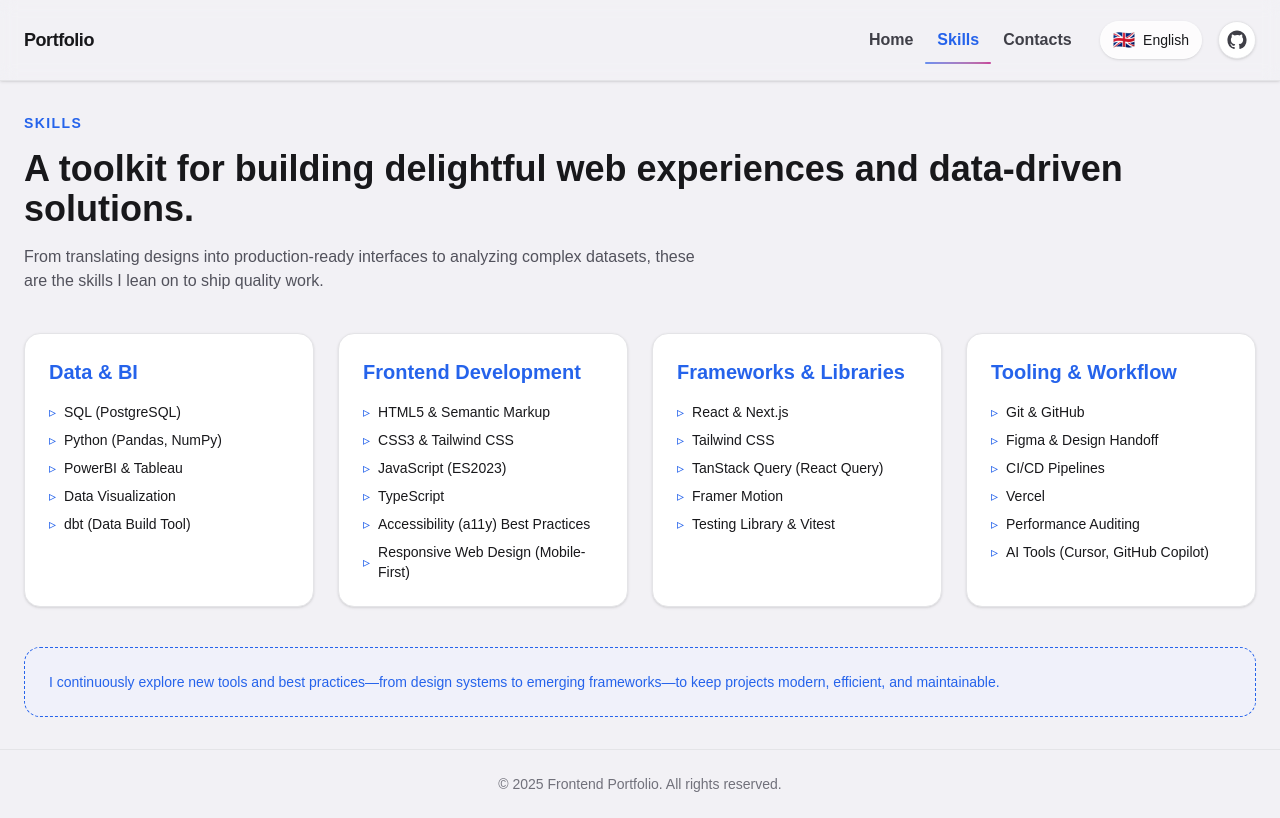
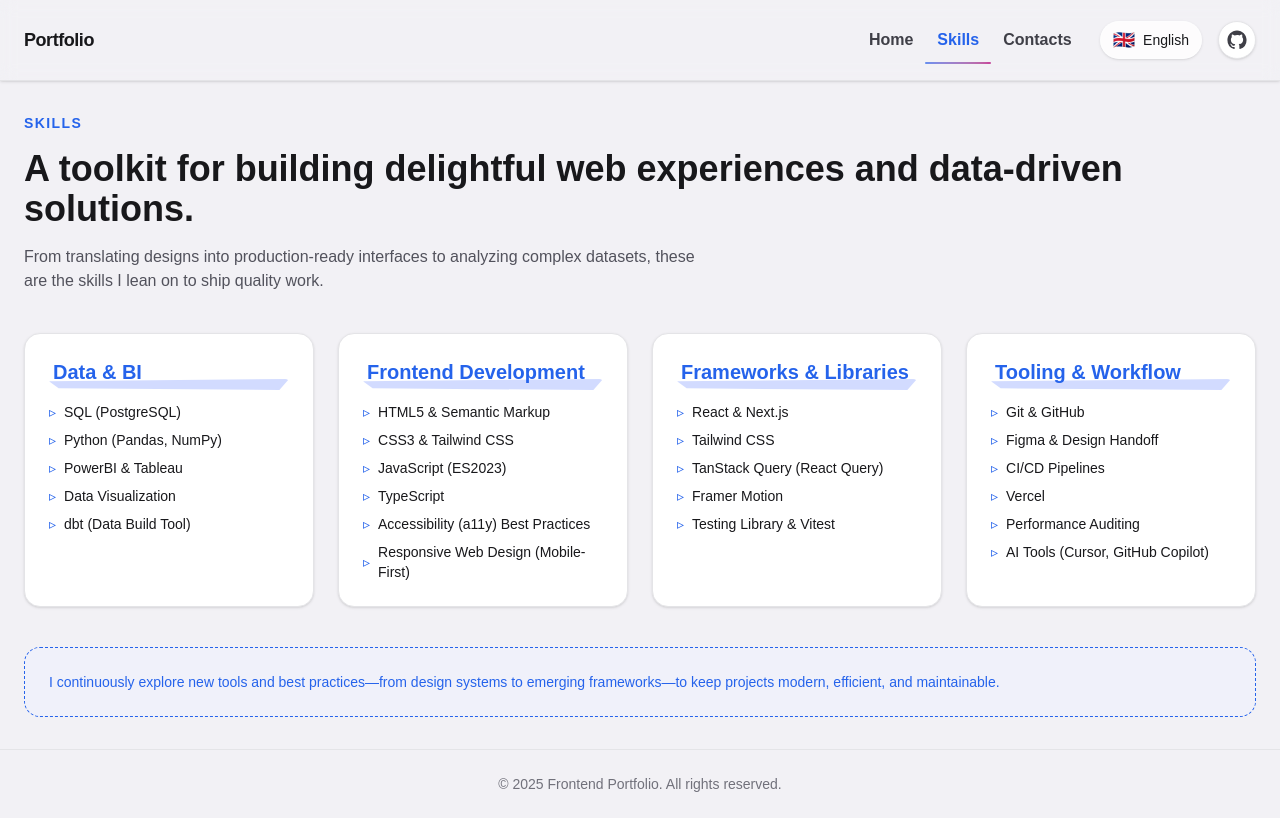
Before and after one commit to eremina-official/portfolio-nextjs, a Next.js app: page /en/skills in a window 1280 px wide. Built offline with nearby package versions, Linux system fonts and the light colour scheme.

Commit message:
Add underline effect for skills section cards

```diff
--- a/app/[locale]/skills/page.tsx
+++ b/app/[locale]/skills/page.tsx
@@ -57,13 +57,31 @@ export default function SkillsPage() {
         <p className="max-w-2xl text-base text-subtext">{t("description")}</p>
       </header>
 
-      <section className="grid gap-6 md:grid-cols-4">
+      <section className="grid gap-6 sm:grid-cols-2 md:grid-cols-3 lg:grid-cols-4">
         {skills.map((category) => (
           <article
             key={category.title}
             className="flex flex-col gap-4 rounded-2xl border border-border-200 bg-white p-6 shadow-sm"
           >
-            <h2 className="text-lg font-semibold text-primary">{category.title}</h2>
+            <h2 className="relative inline-block text-lg font-semibold text-primary">
+            <span className="relative inline-block z-10 px-1">
+              {category.title}
+            </span>
+
+            <span
+              aria-hidden
+              className="
+                absolute left-0 -bottom-1 -z-0
+                h-[11px] w-full
+                rounded-sm
+                bg-indigo-200/80
+              "
+              style={{
+                clipPath: "polygon(0 20%, 100% 0, 96% 100%, 4% 85%)",
+              }}
+            />
+          </h2>
+
             <ul className="flex flex-col gap-2 text-sm text-text">
               {category.items.map((item) => (
                 <li key={item} className="flex items-center gap-2">
```
